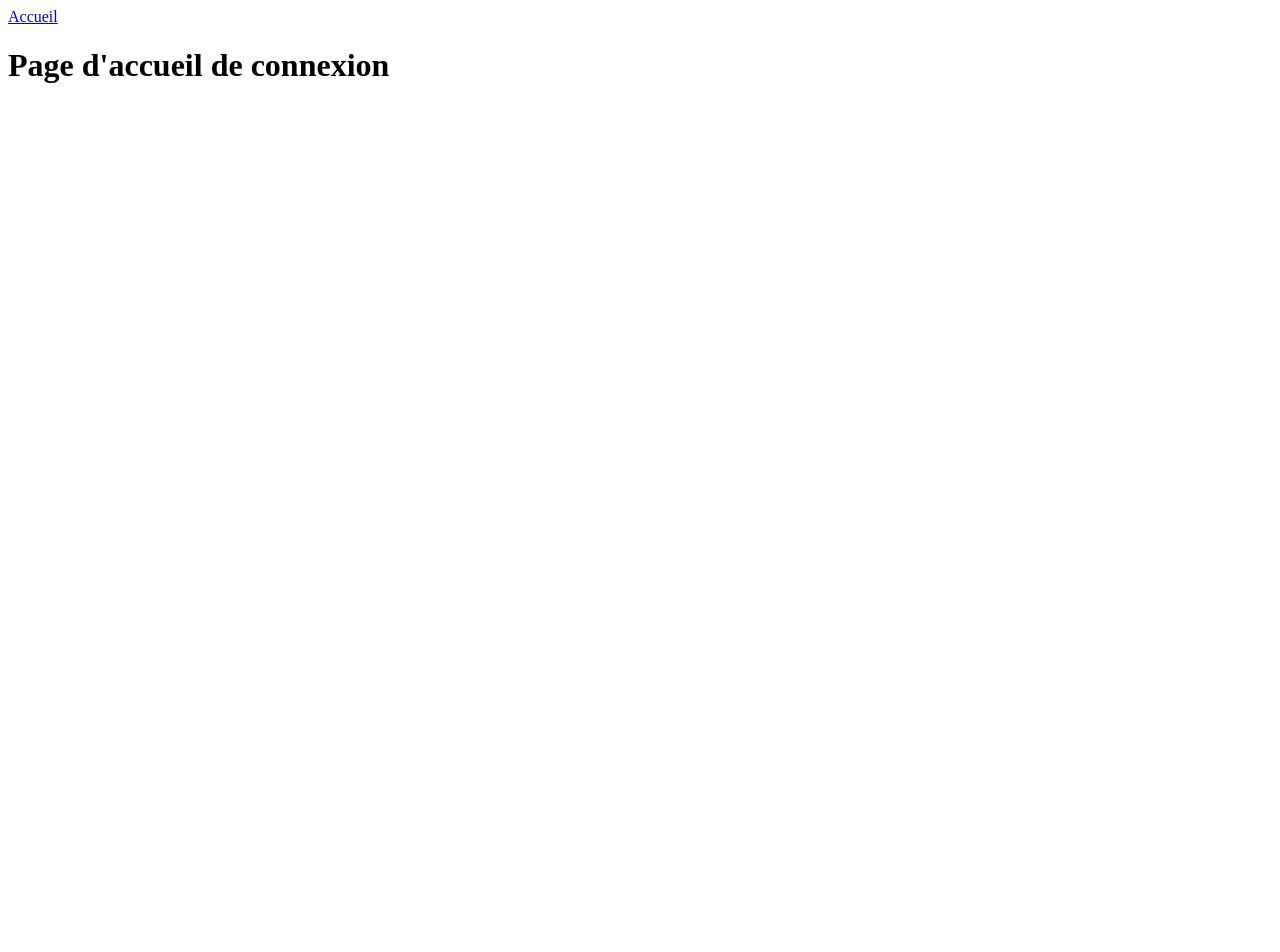
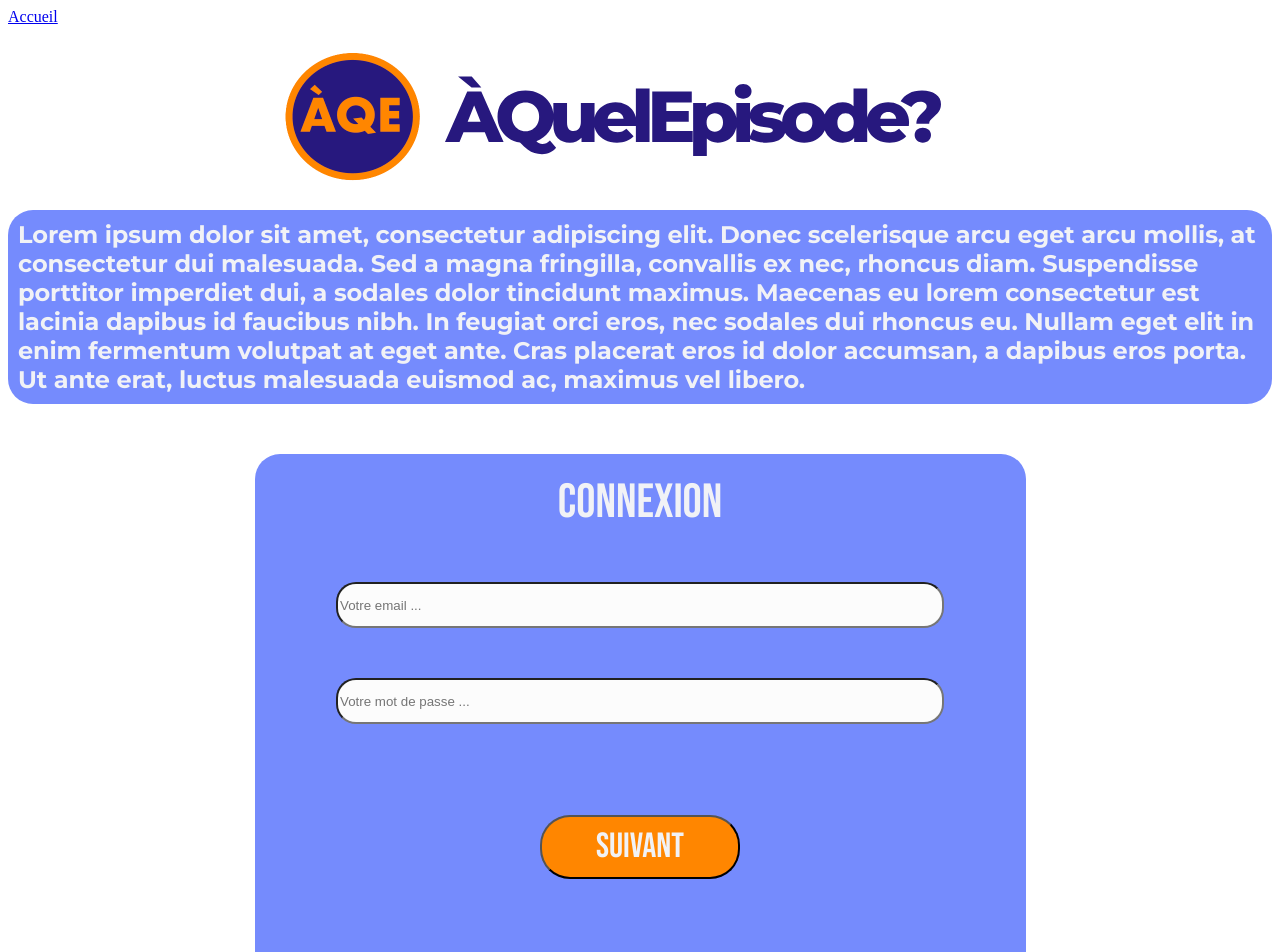
Before and after one commit to sabanyilmaz1/aQuelEpisode, a React (Create React App) app: page / in a window 1280 px wide. Shown: the top 952 px of the page. Before the commit the page ends 800 px from the top, so only its background shows below. Built offline with nearby package versions, Linux system fonts and the light colour scheme.

Commit message:
Stye Page HomeSignIn

```diff
--- a/public/index.html
+++ b/public/index.html
@@ -25,6 +25,19 @@
       Learn how to configure a non-root public URL by running `npm run build`.
     -->
     <title>React App</title>
+    <link rel="preconnect" href="https://fonts.googleapis.com" />
+    <link rel="preconnect" href="https://fonts.gstatic.com" crossorigin />
+    <link
+      href="https://fonts.googleapis.com/css2?family=Montserrat:ital,wght@0,400;0,500;0,700;1,900&display=swap"
+      rel="stylesheet"
+    />
+
+    <link rel="preconnect" href="https://fonts.googleapis.com" />
+    <link rel="preconnect" href="https://fonts.gstatic.com" crossorigin />
+    <link
+      href="https://fonts.googleapis.com/css2?family=Bebas+Neue&display=swap"
+      rel="stylesheet"
+    />
   </head>
   <body>
     <noscript>You need to enable JavaScript to run this app.</noscript>
--- a/src/pages/HomeSignIn/index.jsx
+++ b/src/pages/HomeSignIn/index.jsx
@@ -1,9 +1,81 @@
-function Home() {
+import React, { useState } from 'react'
+import { Link } from 'react-router-dom'
+//Logo
+import logo from '../../assets/logoHome.svg'
+
+//Style
+import { LogoWrapper } from './style'
+import { DescriptionBloc } from './style'
+import { DescriptionSpan } from './style'
+import { ConnexionSpan } from './style'
+import { ConnexionBloc } from './style'
+import { TextInput } from './style'
+import { SuivantBtn } from './style'
+import { SuivantSpan } from './style'
+
+function HomeSignIn() {
+  // Afficher un message d'alerte en cas de problème de saisi
+  const [validation, setValidation] = useState('')
   return (
     <div>
-      <h1> Page d'accueil de connexion</h1>
+      <LogoWrapper>
+        <img src={logo} alt="Logo" />
+      </LogoWrapper>
+
+      <DescriptionBloc>
+        <DescriptionSpan>
+          Lorem ipsum dolor sit amet, consectetur adipiscing elit. Donec
+          scelerisque arcu eget arcu mollis, at consectetur dui malesuada. Sed a
+          magna fringilla, convallis ex nec, rhoncus diam. Suspendisse porttitor
+          imperdiet dui, a sodales dolor tincidunt maximus. Maecenas eu lorem
+          consectetur est lacinia dapibus id faucibus nibh. In feugiat orci
+          eros, nec sodales dui rhoncus eu. Nullam eget elit in enim fermentum
+          volutpat at eget ante. Cras placerat eros id dolor accumsan, a dapibus
+          eros porta. Ut ante erat, luctus malesuada euismod ac, maximus vel
+          libero.
+        </DescriptionSpan>
+      </DescriptionBloc>
+
+      <ConnexionBloc>
+        <ConnexionSpan>Connexion</ConnexionSpan>
+
+        <div>
+          <form>
+            <div>
+              <label htmlFor="SignInEmail"></label>
+              <TextInput
+                id="SignInEmail"
+                name="email"
+                type="email"
+                placeholder="Votre email ..."
+                required
+              />
+            </div>
+
+            <div>
+              <label htmlFor="PwdEmail"></label>
+              <TextInput
+                id="PwdEmail"
+                name="pwd"
+                type="password"
+                placeholder="Votre mot de passe ..."
+                required
+              />
+            </div>
+            <p>{validation}</p>
+
+            <SuivantBtn>
+              <SuivantSpan>Suivant</SuivantSpan>
+            </SuivantBtn>
+          </form>
+          <button>
+            <Link to="/inscription">CRÉER UN COMPTE</Link>
+          </button>
+          <button>Mot de passe oublié ?</button>
+        </div>
+      </ConnexionBloc>
     </div>
   )
 }
 
-export default Home
+export default HomeSignIn
--- /dev/null
+++ b/src/pages/HomeSignIn/style.jsx
@@ -0,0 +1,75 @@
+import styled from 'styled-components'
+
+export const LogoWrapper = styled.div`
+  display: flex;
+  justify-content: center;
+  align-item: center;
+  margin-bottom: 10px;
+`
+
+export const DescriptionBloc = styled.div`
+  width: auto;
+  height: auto;
+  left: 29px;
+  top: 192px;
+  background: #758bfd;
+  border-radius: 25px;
+  text-align: left;
+  padding: 10px;
+`
+export const DescriptionSpan = styled.span`
+  font-family: 'Montserrat', sans-serif;
+  font-style: normal;
+  font-weight: 600;
+  font-size: 24px;
+  line-height: 29px;
+  letter-spacing: -0.005em;
+  color: #f1f2f6;
+`
+
+export const ConnexionSpan = styled.span`
+  font-family: 'Bebas Neue', sans-serif;
+  font-style: normal;
+  font-weight: normal;
+  font-size: 48px;
+  line-height: 58px;
+  color: #f1f2f6;
+`
+
+export const ConnexionBloc = styled.div`
+  width: 731px;
+  height: 535px;
+  background: #758bfd;
+  border-radius: 25px;
+  margin-top: 50px;
+  margin-left: auto;
+  margin-right: auto;
+  text-align: center;
+  padding: 20px;
+  display: flex;
+  flex-direction: column;
+`
+
+export const TextInput = styled.input`
+  width: 600px;
+  height: 40px;
+  background: #fcfcfc;
+  border-radius: 20px;
+  margin-top: 50px;
+`
+
+export const SuivantBtn = styled.button`
+  margin-top: 75px;
+  background: #ff8600;
+  border-radius: 30px;
+  margin: 75px;
+  width: 200px;
+`
+export const SuivantSpan = styled.span`
+  font-family: 'Bebas Neue', sans-serif;
+  font-style: normal;
+  font-weight: normal;
+  font-size: 35px;
+  line-height: 58px;
+  color: #f1f2f6;
+`
```
Also changed, not shown: src/assets/logoHome.svg (added).
